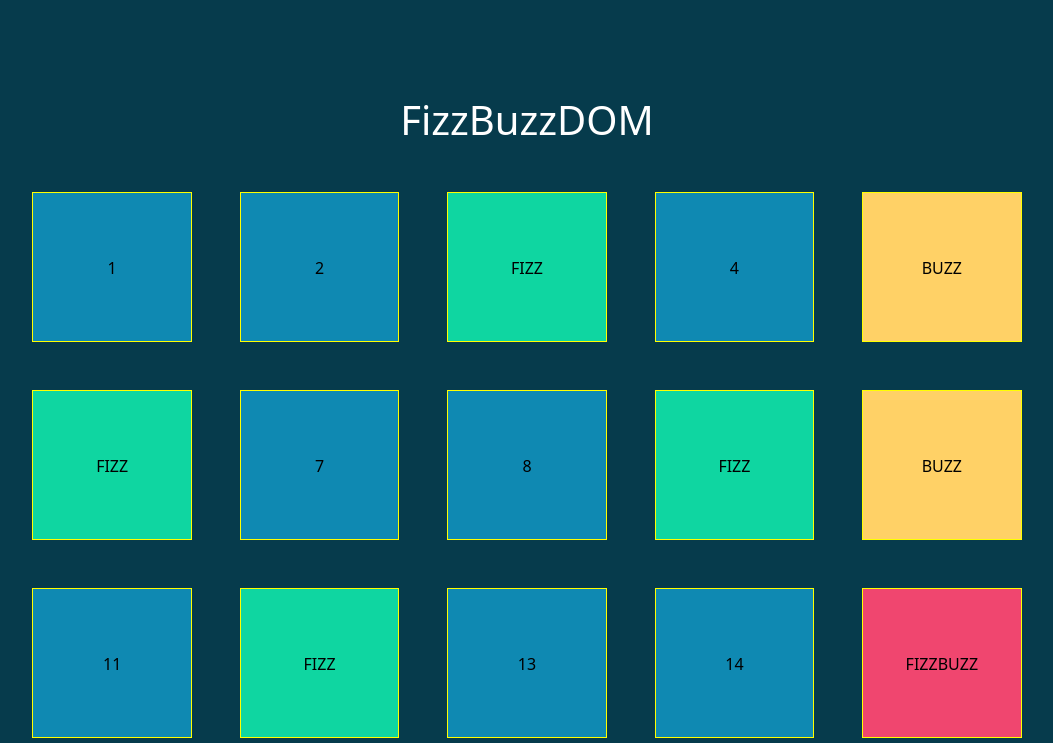
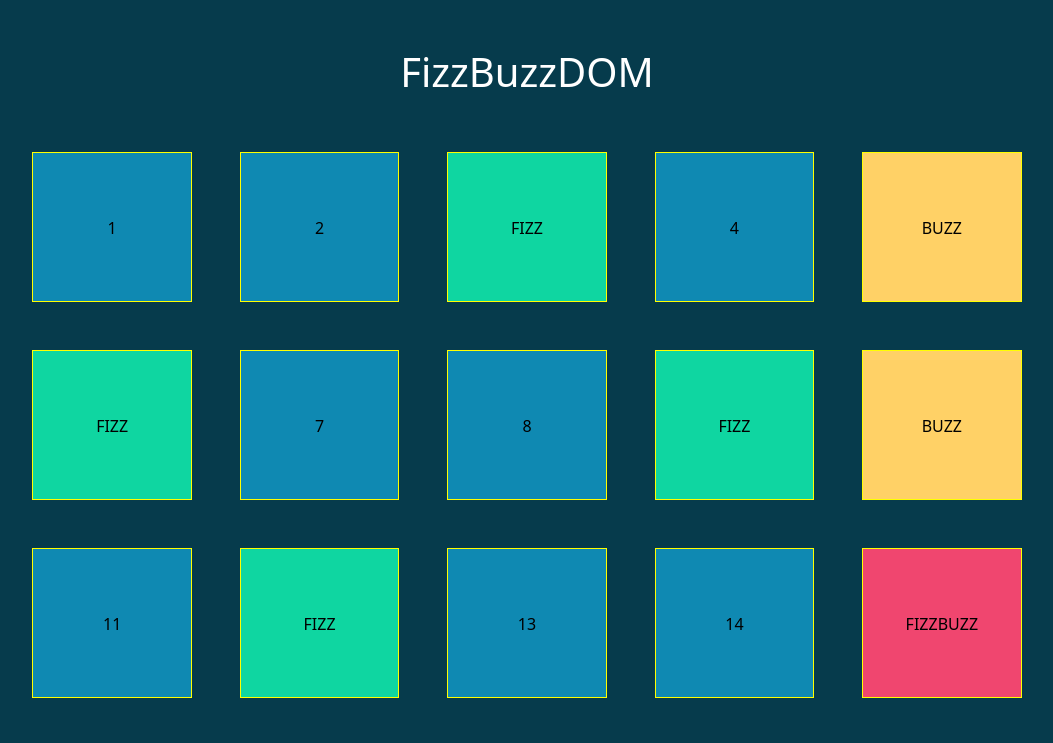
Before and after one commit to StefanoMela/js-fizzBuzzDOM, a plain HTML site: page index.html in a window 1280 px wide. Shown: the top 743 px of the page, without its empty margins (113-1166 px from the left). Drawn offline with nearby package versions, Linux system fonts and the light colour scheme.

Commit message:
small fixes

```diff
--- a/index.html
+++ b/index.html
@@ -15,8 +15,8 @@
 </head>
 
 <body>
-    <div class="container-fluid p-5">
-        <h1 class="text-center text-white my-5">FizzBuzzDOM</h1>
+    <div class="container-fluid">
+        <h1 class="text-center text-white py-5">FizzBuzzDOM</h1>
         <div class="container">
             <div id="box-target" class="d-flex flex-wrap gap-5 justify-content-center text-center text-black text-uppercase"></div>
         </div>
```
